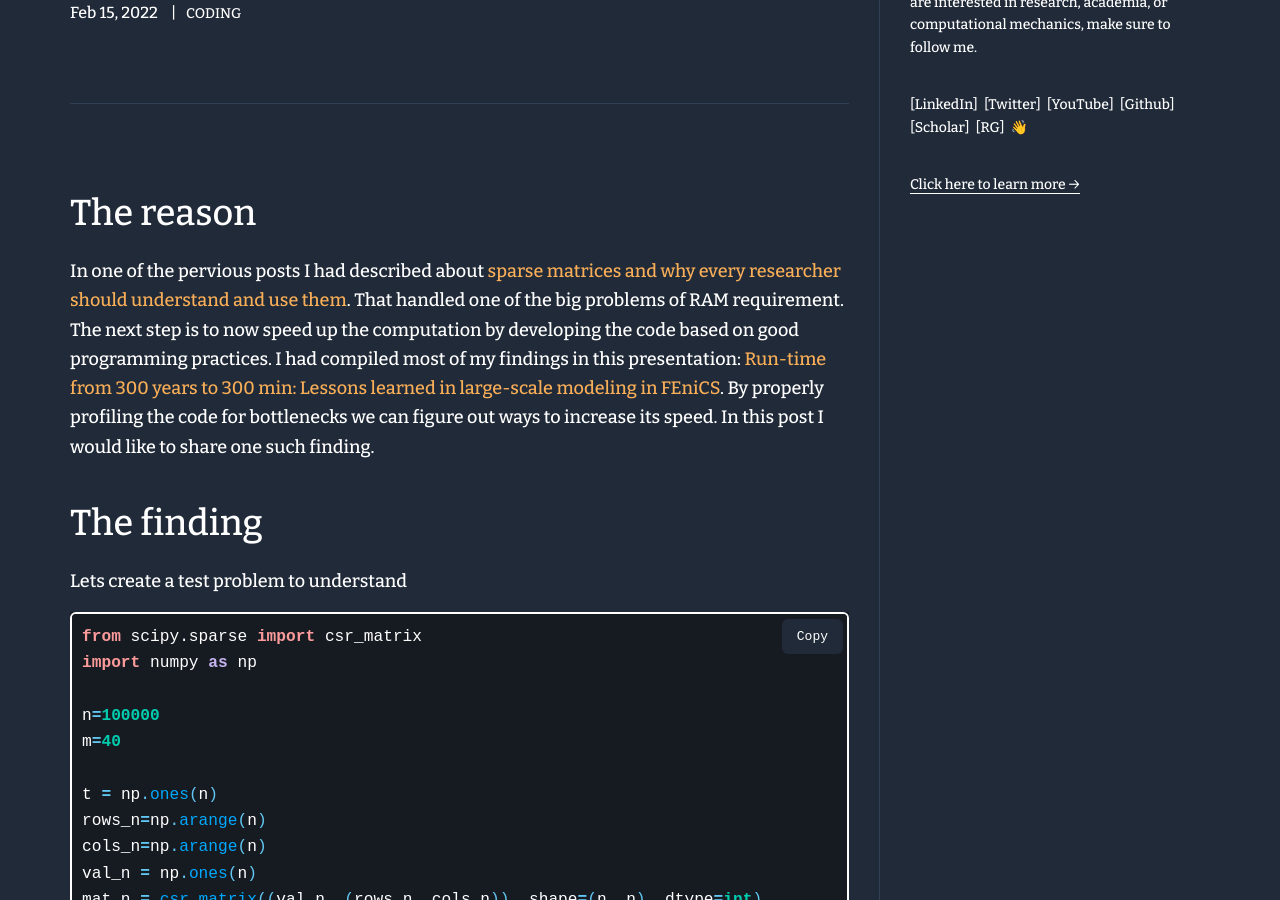
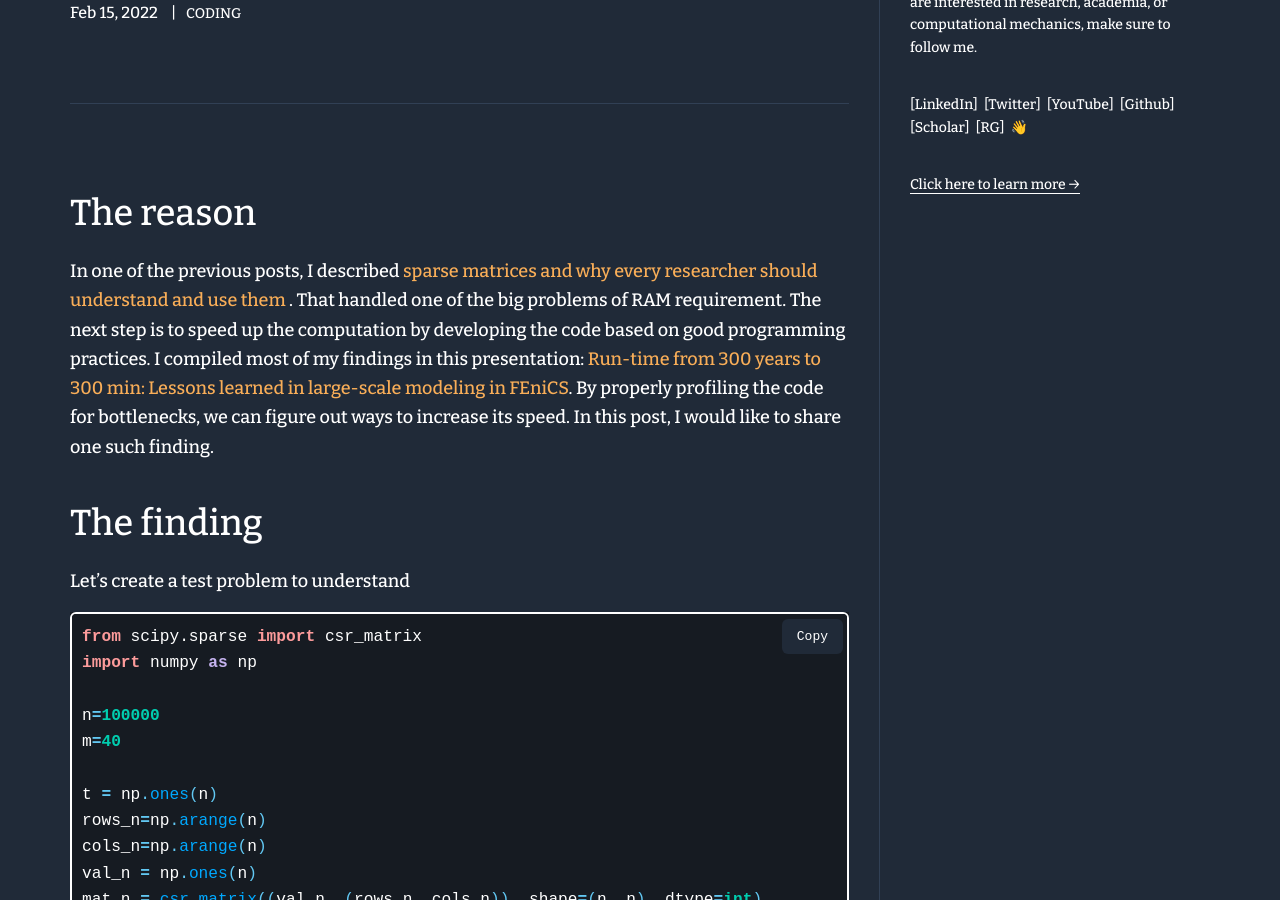
Before and after one commit to iitrabhi/iitrabhi.github.io, a Jekyll site: the page built from _posts/2022/Feb/2022-02-15-sparsity-multiplication-order.md, in a window 1280 px wide and 900 px high, scrolled down 474 px. Built offline with Jekyll 4.4.1, drawn with Linux system fonts in a browser that asks for light colours; formulas are drawn with MathJax 3; some of the changed text lies outside the part shown.

Commit message:
Update 2022-02-15-sparsity-multiplication-order.md

````diff
--- a/_posts/2022/Feb/2022-02-15-sparsity-multiplication-order.md
+++ b/_posts/2022/Feb/2022-02-15-sparsity-multiplication-order.md
@@ -10,11 +10,11 @@
 
 ## The reason
 
- In one of the pervious posts I had described about [sparse matrices and why every researcher should understand and use them](https://abhigupta.io/2022/01/31/please-use-sparse-matrices.html). That handled one of the big problems of RAM requirement. The next step is to now speed up the computation by developing the code based on good programming practices. I had compiled most of my findings in this presentation: [Run-time from 300 years to 300 min: Lessons learned in large-scale modeling in FEniCS](https://www.researchgate.net/publication/352643174_Run-time_from_300_years_to_300_min_Lessons_learned_in_large-scale_modeling_in_FEniCS). By properly profiling the code for bottlenecks we can figure out ways to increase its speed. In this post I would like to share one such finding.
+ In one of the previous posts, I described [sparse matrices and why every researcher should understand and use them](_posts/2022/Jan/2022-01-31-please-use-sparse-matrices.md) . That handled one of the big problems of RAM requirement. The next step is to speed up the computation by developing the code based on good programming practices. I compiled most of my findings in this presentation: [Run-time from 300 years to 300 min: Lessons learned in large-scale modeling in FEniCS](https://www.researchgate.net/publication/352643174_Run-time_from_300_years_to_300_min_Lessons_learned_in_large-scale_modeling_in_FEniCS). By properly profiling the code for bottlenecks, we can figure out ways to increase its speed. In this post, I would like to share one such finding.
 
 ## The finding
 
-Lets create a test problem to understand
+Let's create a test problem to understand
 
 ```python
 from scipy.sparse import csr_matrix
@@ -73,4 +73,4 @@
            4496.97, 4503.77, 4489.17, 4499.72, 4501.36, 4499.38, 4485.01,
            4490.23, 4502.94, 4505.94, 4503.82, 4499.95])
 
-From the simple example presented above we can see that there is almost a $$7\times$$ speed boost by just changing the multiplication order. In the actual problem I achieved a speed boost of around $$100\times$$. The run time for a single iteration reduces from 2 seconds to around 0.02 seconds. The simulation that was taking 2-3 hours to complete now gets completed in around 2mins. 🥳
+From the simple example presented above, we can see that there is almost a $$7\times$$ speed boost by just changing the multiplication order. In the actual problem, I achieved a speed boost of around $$100\times$$. The run time for a single iteration reduces from 2 seconds to around 0.02 seconds. The simulation that was taking 2-3 hours to complete now gets completed in around 2mins. 🥳
````
